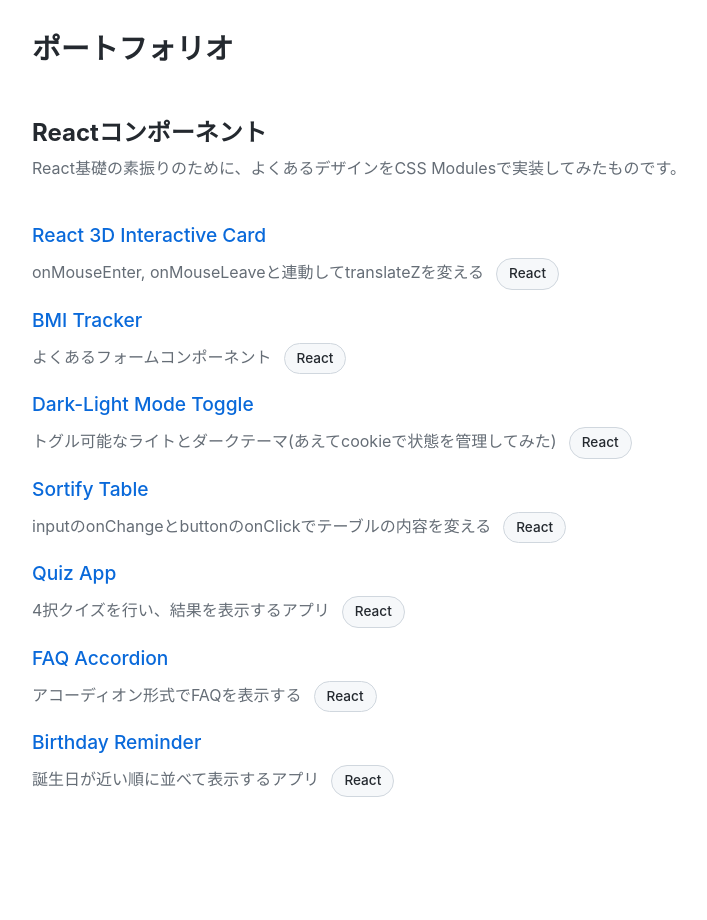
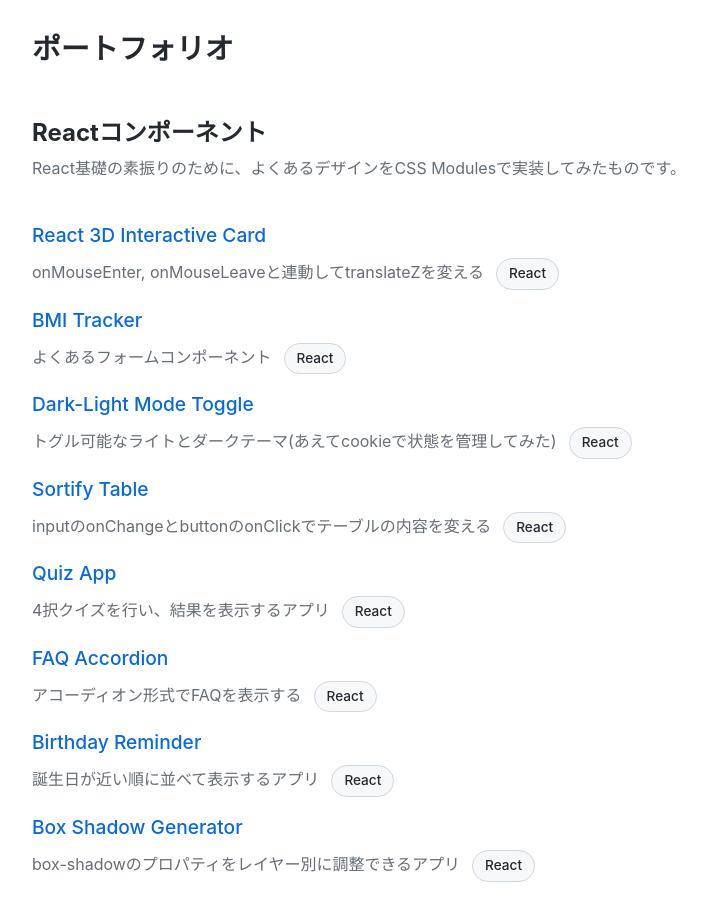
Before and after one commit to kmishima16/next-blog-portfolio, a Next.js app: page / in a window 1280 px wide. Shown: the top 920 px of the page, without its empty margins (136-843 px from the left). Before the commit the page ends 857 px from the top, so only its background shows below. Built offline with nearby package versions, Linux system fonts and the light colour scheme.

Commit message:
add: lesson8のリンク

```diff
--- a/app/data.ts
+++ b/app/data.ts
@@ -49,6 +49,13 @@ const lessonCards = [
 		tags: ["React"],
 		url: "/lesson7",
 	},
+	{
+		id: 8,
+		title: "Box Shadow Generator",
+		content: "box-shadowのプロパティをレイヤー別に調整できるアプリ",
+		tags: ["React"],
+		url: "/lesson8",
+	},
 ];
 
 export default lessonCards;
```
